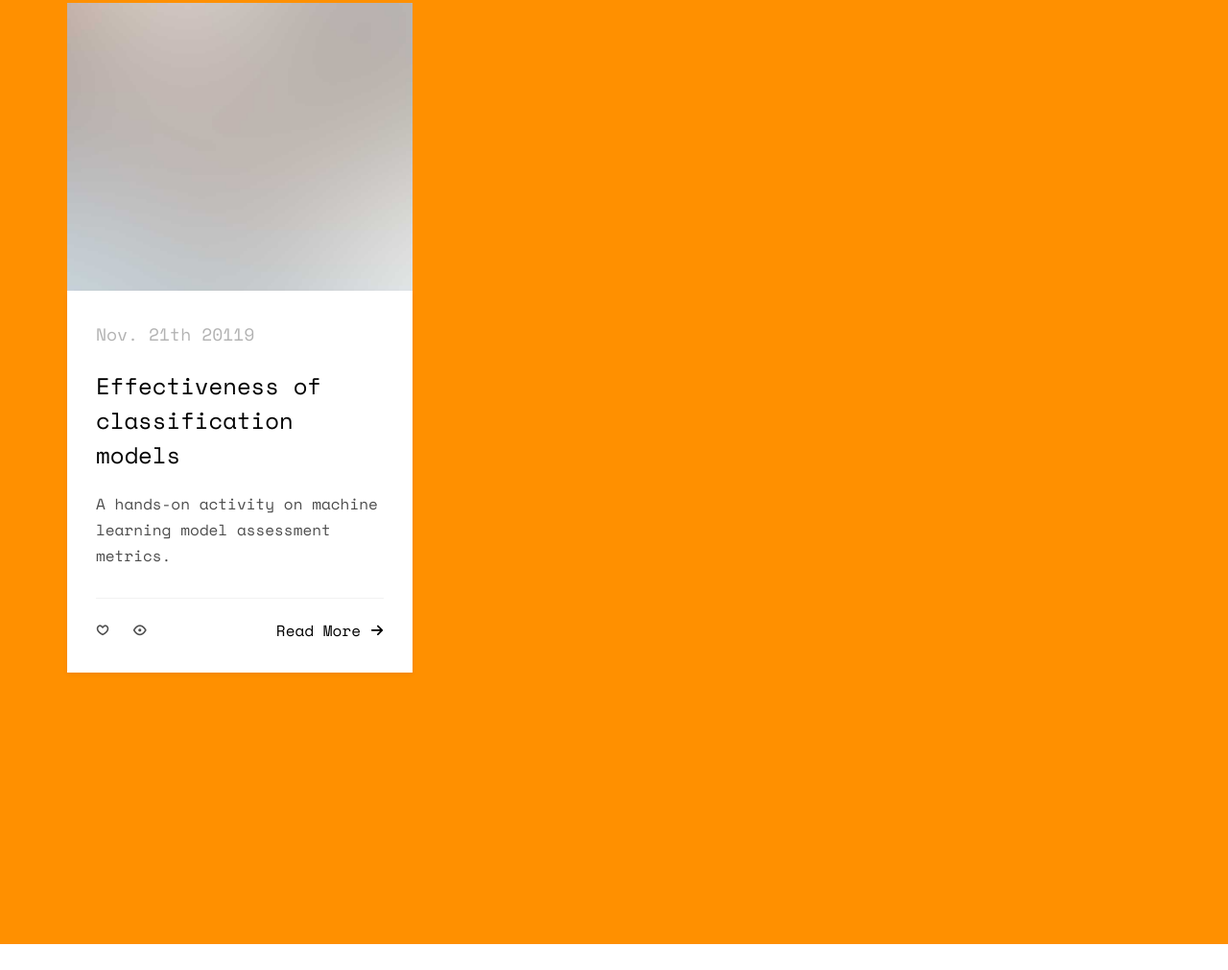
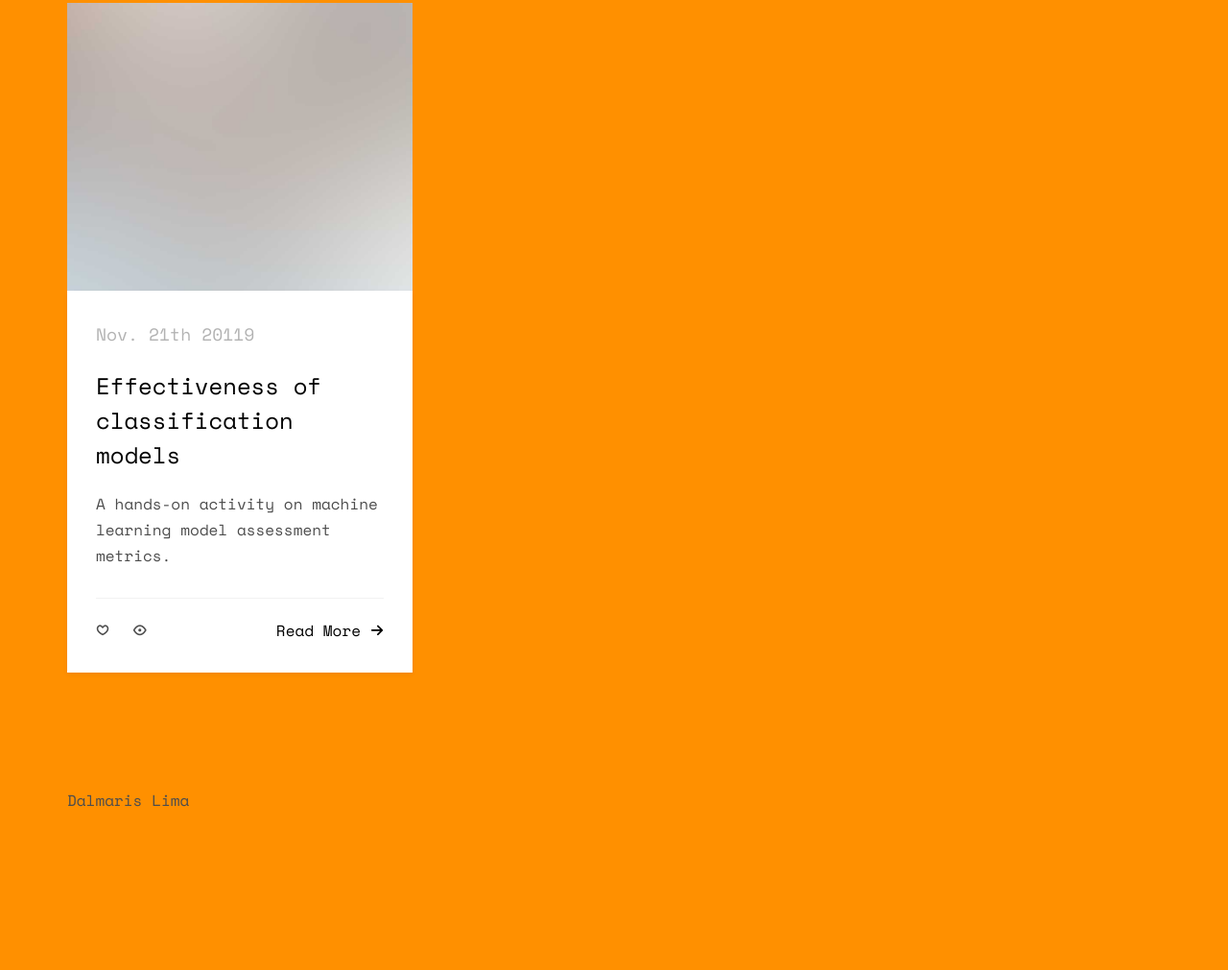
Before and after one commit to DalmarisL/DalmarisL, a plain HTML site: page index.html in a window 1280 px wide. Shown: the part 3076-4087 px from the top of the page at 96% size. Before the commit the page ends 4060 px from the top, so only its background shows below. Drawn offline with nearby package versions, Linux system fonts and the light colour scheme; some packages are replaced by stand-ins of ours; no server answers; files whose address does not match are found by name.

Commit message:
test commit

```diff
--- a/index.html
+++ b/index.html
@@ -201,7 +201,7 @@
 		<div class="container">
 			<div class="row">
 				<div class="col-md-12">
-					<p></p>
+					<p> Dalmaris Lima</p>
 				</div>
 			</div>
 		</div>
```
